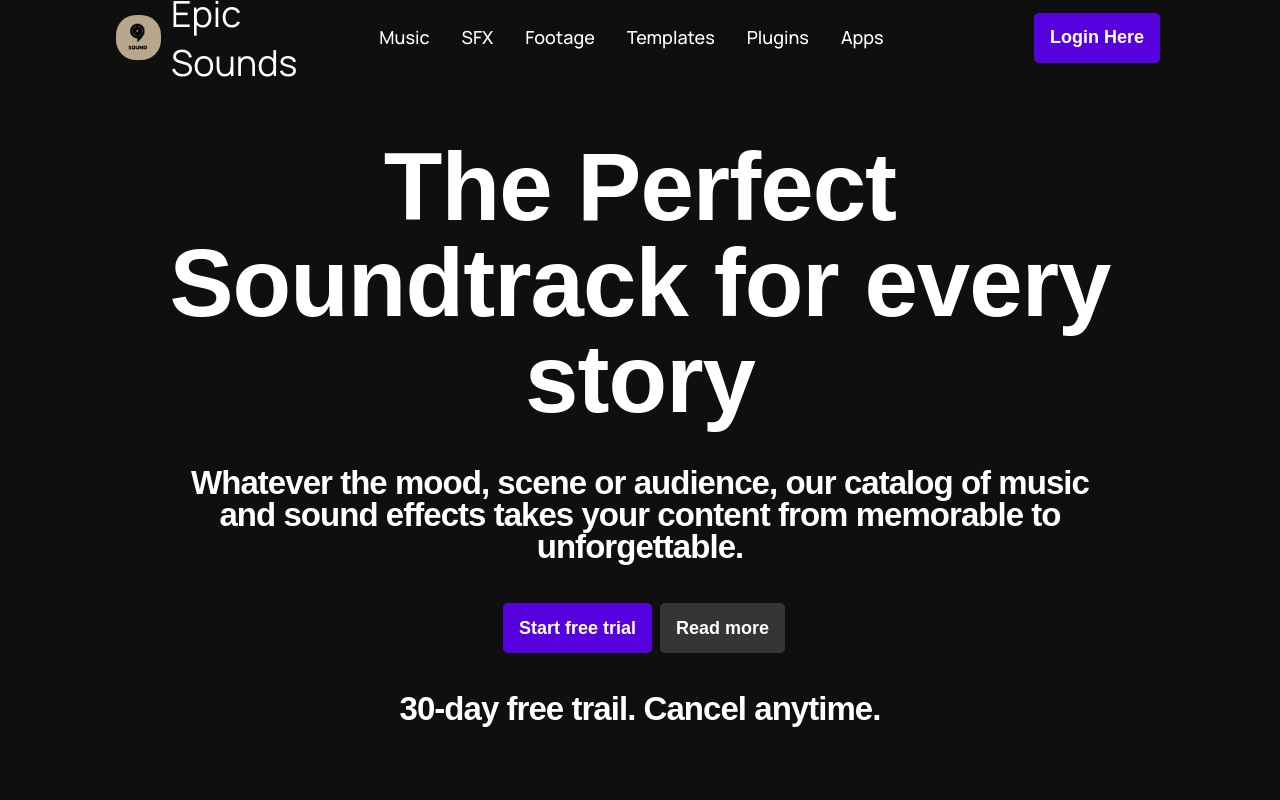
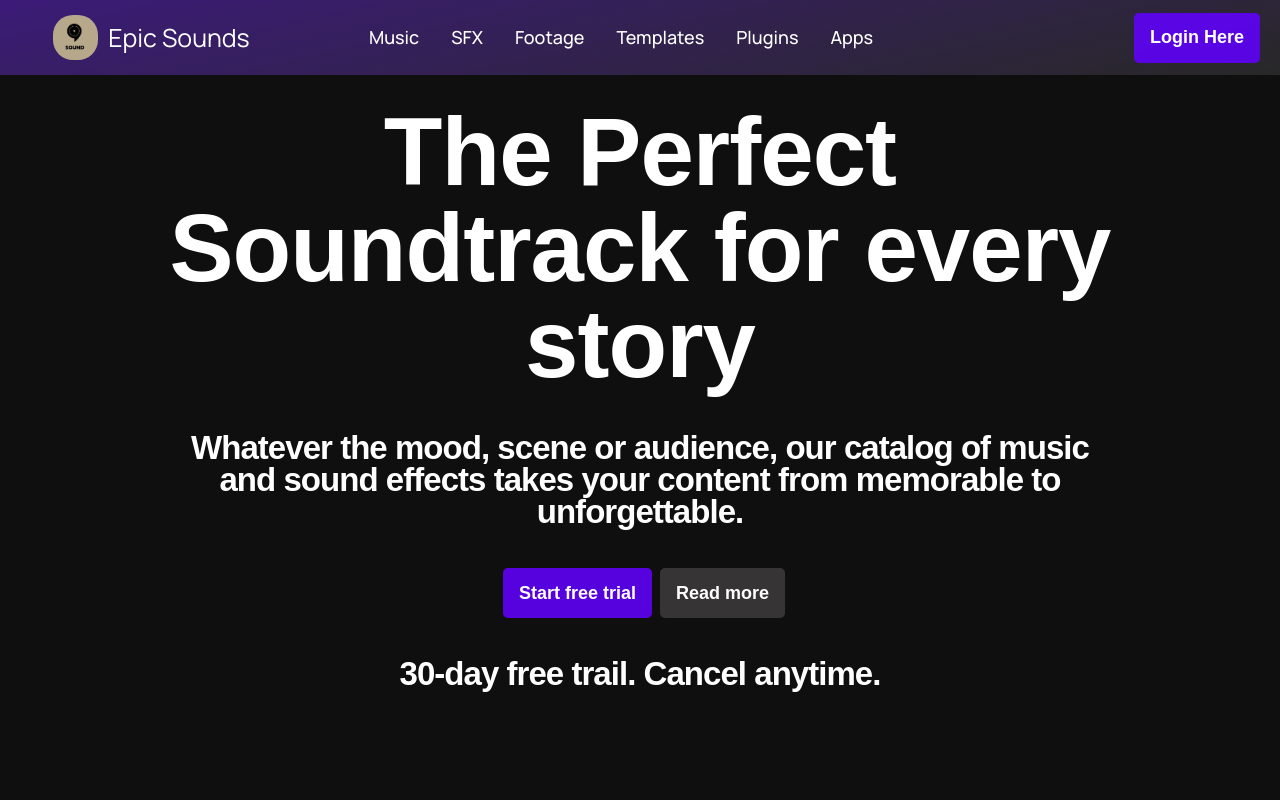
Before and after one commit to DanielShapi4a/Music-Project, a React (Create React App) app: page / in a window 1280 px wide. Shown: the top 800 px of the page. Built offline with nearby package versions, Linux system fonts and the light colour scheme; no server answers.

Commit message:
working on second page

```diff
--- a/src/App.js
+++ b/src/App.js
@@ -1,7 +1,7 @@
 import React from 'react';
 import { BrowserRouter as Router, Route, Routes } from 'react-router-dom';
 import Home from './Pages/Home';
-import Library from './Pages/Library';
+import Library from './Pages/LibraryPage';
 
 function App() {
   return (
--- /dev/null
+++ b/src/Pages/LibraryPage.js
@@ -0,0 +1,17 @@
+import React from 'react';
+import Navbar from '../components/navbar/Navbar';
+import Sidebar from '../components/sidebar/SideBar';
+
+const Library = () => {
+  return (
+    <div className="App">
+      <Navbar />
+      <div className="LibraryPage">
+        <Sidebar />
+        {/* Content for the library page */}
+      </div>
+    </div>
+  );
+};
+
+export default Library;
--- a/src/components/navbar/Navbar.jsx
+++ b/src/components/navbar/Navbar.jsx
@@ -5,20 +5,28 @@ import { Link } from 'react-router-dom';
 import { auth, provider } from '../../config/firebase.ts';
 import { signInWithPopup, signOut, onAuthStateChanged } from 'firebase/auth';
 
-const Logo = () => (
+export const Logo = () => (
   <div className='Nav-Section1'>
-    <img className='MusicLogo' src={MusicLogo} alt='Music Logo' />
-    <p className='Imagetext'>Epic Sounds</p>
+    <Link to='/' className='LogoLink'>
+      <div className='LogoContainer'>
+        <img className='MusicLogo' src={MusicLogo} alt='Music Logo' />
+        <p className='Imagetext'>Epic Sounds</p>
+      </div>
+    </Link>
   </div>
 );
 
-const NavLinks = ({ links, scrollToBottom }) => (
+export const NavLinks = ({ links, scrollToBottom }) => (
   <div className='Nav-Section2'>
     {links.map((link) => (
       <p key={link.id}>
-        <Link to={`/${link.id}`} onClick={scrollToBottom}>
-          {link.label}
-        </Link>
+        {link.id === 'home' ? ( // Check if it's the "Music" link
+          <Link to='/library'>{link.label}</Link> // Navigate to the LibraryPage
+        ) : (
+          <Link to={`/${link.id}`} onClick={scrollToBottom}>
+            {link.label}
+          </Link>
+        )}
       </p>
     ))}
   </div>
--- a/src/components/navbar/navbar.css
+++ b/src/components/navbar/navbar.css
@@ -9,10 +9,16 @@
   flex: 1;
   display: flex;
   align-items: center;
-  width: 300px 3fr 2fr;
   justify-content: space-between;
   height: 75px;
   color: #fff;
+  position: fixed;
+  position: fixed;
+  top: 0;
+  left: 0;
+  width: 100%;
+  z-index: 1000;
+  background: linear-gradient(347deg, rgba(40, 40, 39, 1) 0%, rgba(60, 27, 120, 1) 100%);
 }
 
 .Music__navbar-sections {
@@ -33,7 +39,7 @@
 }
 
 .Nav-Section1 {
-  font-size: 36px;
+  font-size: 25px;
   font-family: var(--font-family);
   color: #fff;
   margin: 0 1rem;
@@ -85,6 +91,21 @@
   justify-content: space-between;
 }
 
+.LogoLink {
+  display: inline-block;
+}
+
+.LogoContainer {
+  display: flex;
+  align-items: center;
+}
+
+.Imagetext {
+  font-size: 25px;
+  font-family: var(--font-family);
+  color: #fff;
+  cursor: pointer;
+}
 .MusicLogo {
   object-fit: cover;
   background-color: transparent;
--- /dev/null
+++ b/src/components/sidebar/SideBar.jsx
@@ -0,0 +1,32 @@
+import React, { useState } from 'react';
+import './Sidebar.css'; // Your custom CSS for the sidebar
+
+const Sidebar = () => {
+  const [searchVisible, setSearchVisible] = useState(false);
+
+  const toggleSearch = () => {
+    setSearchVisible(!searchVisible);
+  };
+
+  return (
+    <div className="sidebar">
+      <button className="sidebar-button">Home</button>
+
+      <button className="sidebar-button" onClick={toggleSearch}>
+        Search
+      </button>
+      {searchVisible && (
+        <div className="search-bar">
+          {/* Your search bar component */}
+          <div className="overlay" onClick={toggleSearch}></div>
+        </div>
+      )}
+
+      <button className="sidebar-button">Create Playlist</button>
+
+      <button className="sidebar-button">Liked Songs</button>
+    </div>
+  );
+};
+
+export default Sidebar;
--- /dev/null
+++ b/src/components/sidebar/Sidebar.css
@@ -0,0 +1,30 @@
+.LibraryPage {
+  display: flex;
+}
+
+/* Adjust the width and other styles as needed */
+.sidebar {
+  background-color: #222;
+  width: 200px;
+  height: 100vh;
+  position: fixed;
+  top: 75px;
+  left: 0;
+  padding: 20px;
+  display: flex;
+  flex-direction: column;
+  align-items: flex-start;
+  justify-content: flex-start;
+}
+.sidebar-button {
+  background-color: transparent;
+  border: none;
+  color: white;
+  font-size: 16px;
+  margin-bottom: 15px;
+  cursor: pointer;
+}
+
+.sidebar-button:hover {
+  color: #ff7700;
+}
--- a/src/containers/header/header.css
+++ b/src/containers/header/header.css
@@ -10,6 +10,7 @@
     letter-spacing: -0.02em;
     line-height: 6rem;
     text-align: center;
+    margin-top: 40px;
 }
 .Main-Header p {
     font-size: 33px;
```
Also changed, not shown: src/Pages/Library.js (deleted), src/assets/audio-technica-logo.png.
